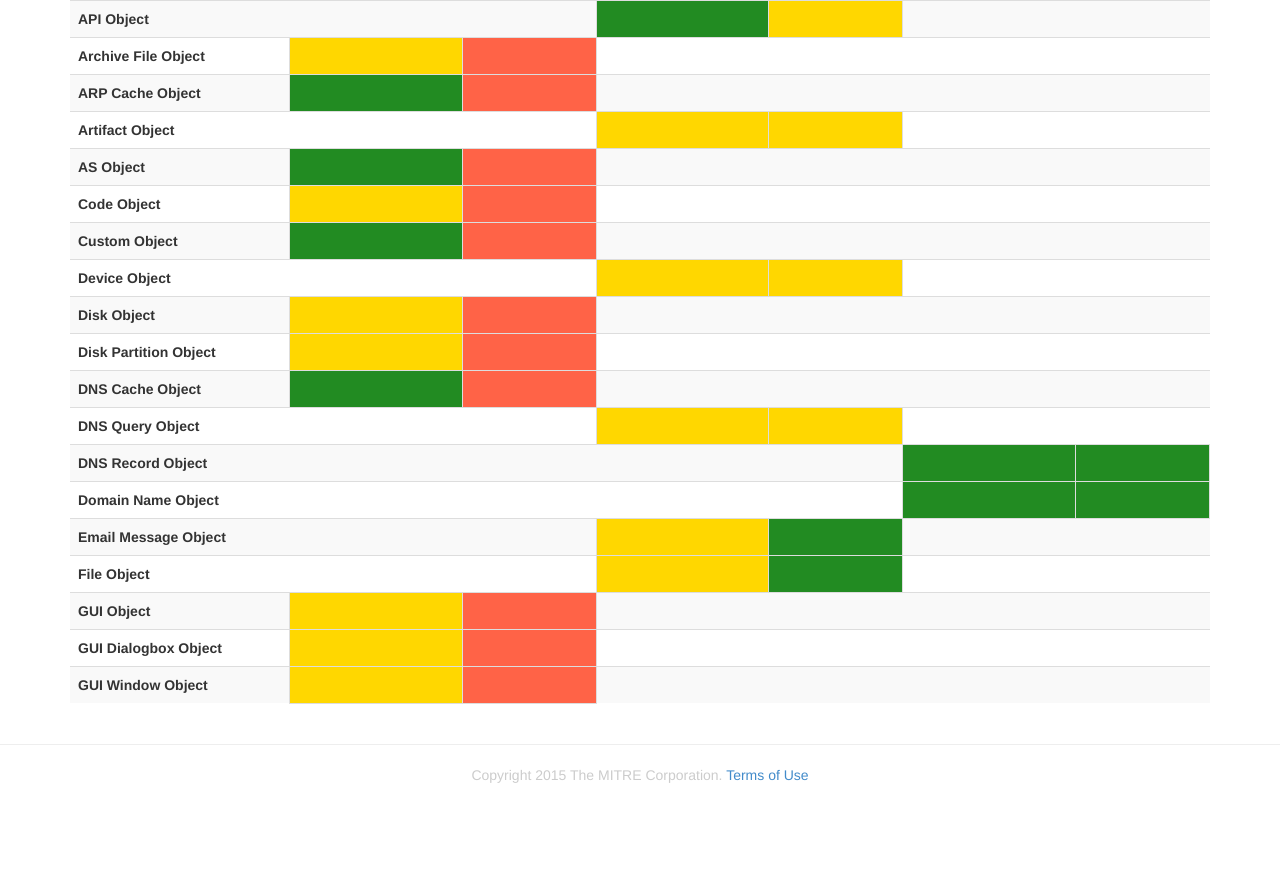
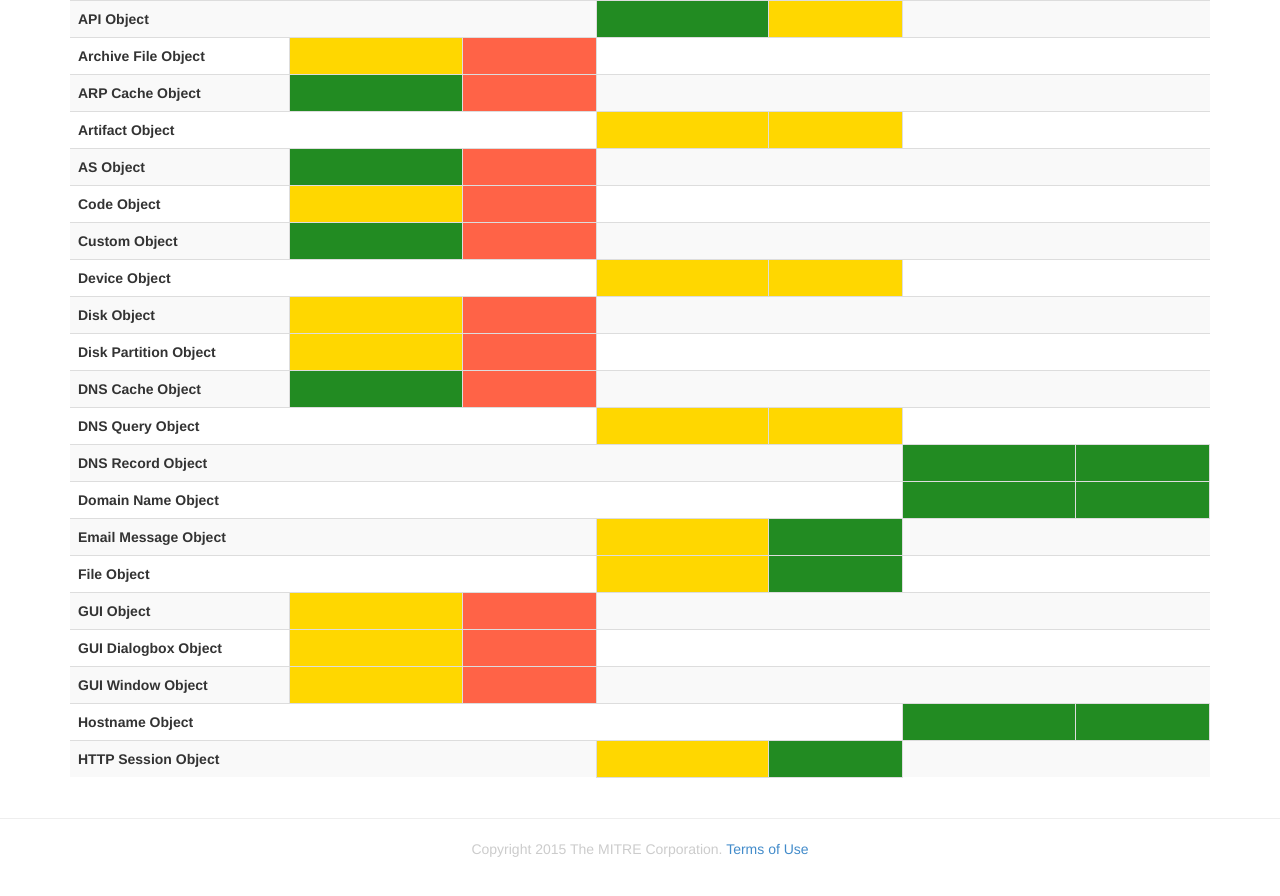
Before and after one commit to CybOXProject/cyboxproject.github.io, a Jekyll site: the page built from maturity-spectrum/index.md, in a window 1280 px wide and 900 px high, scrolled down 987 px. Shown: the top 896 px of the window. Built offline with Jekyll 4.4.1, drawn with Linux system fonts in a browser that asks for light colours; Markdown is read by kramdown in place of the engine named in the settings; before the commit the page ends 1813 px from its top, so only the background shows below that.

Commit message:
Added more content

```diff
--- a/maturity-spectrum/index.md
+++ b/maturity-spectrum/index.md
@@ -220,4 +220,18 @@ The table below captures the current maturity spectrum as of CybOX v2.1. **Note*
   <td colspan="2"></td>
   <td colspan="2"></td>
 </tr>
+<tr>
+  <th scope="row"><b>Hostname Object</b></th>
+  <td colspan="2"></td>
+  <td colspan="2"></td>
+  <td style="border: 1px solid #ddd; background-color: forestgreen;"></td>
+  <td style="border: 1px solid #ddd; background-color: forestgreen;"></td>
+</tr>
+<tr>
+  <th scope="row"><b>HTTP Session Object</b></th>
+  <td colspan="2"></td>
+  <td style="border: 1px solid #ddd; background-color: gold;"></td>
+  <td style="border: 1px solid #ddd; background-color: forestgreen;"></td>
+  <td colspan="2"></td>
+</tr>
 </table>
```
